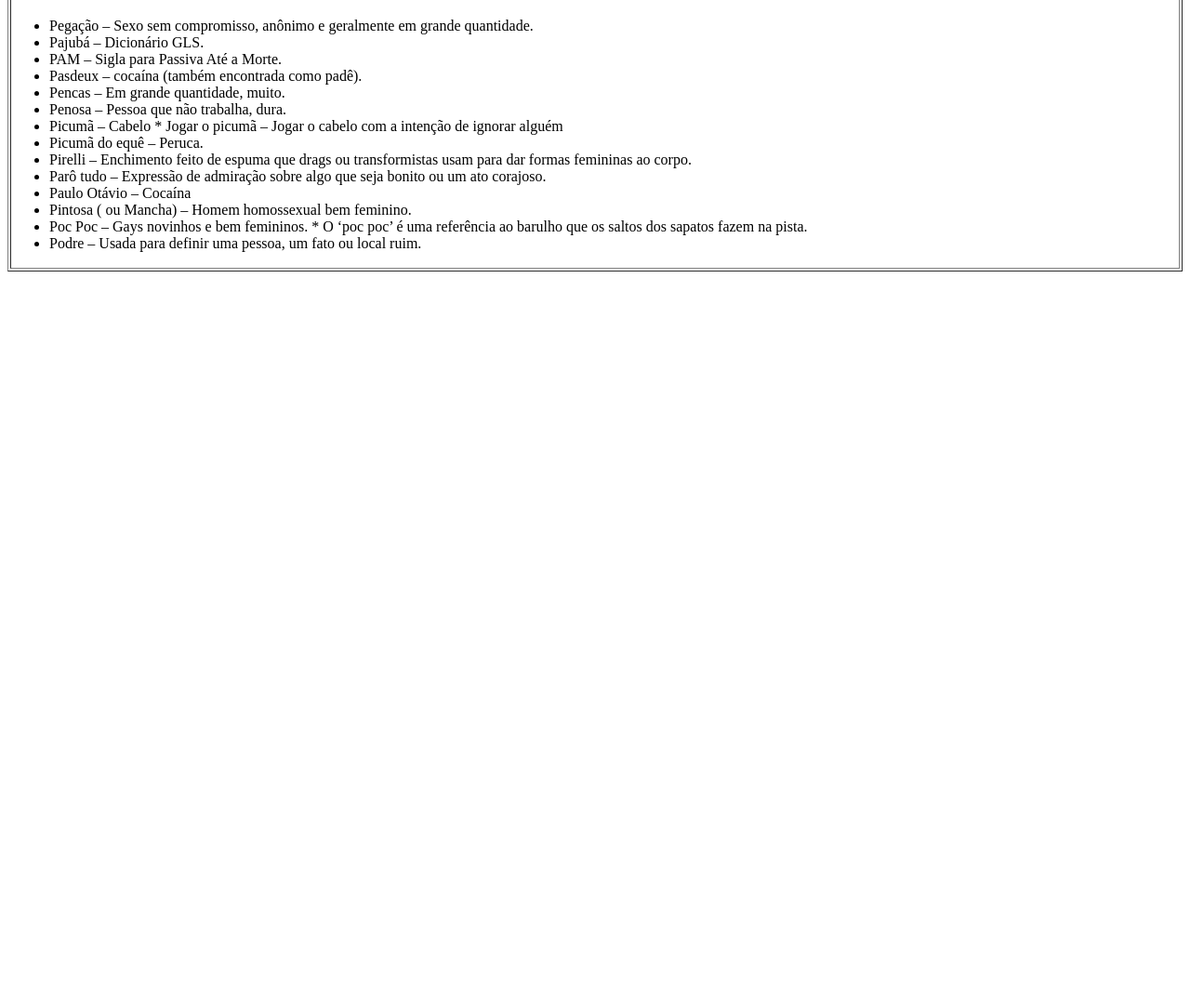
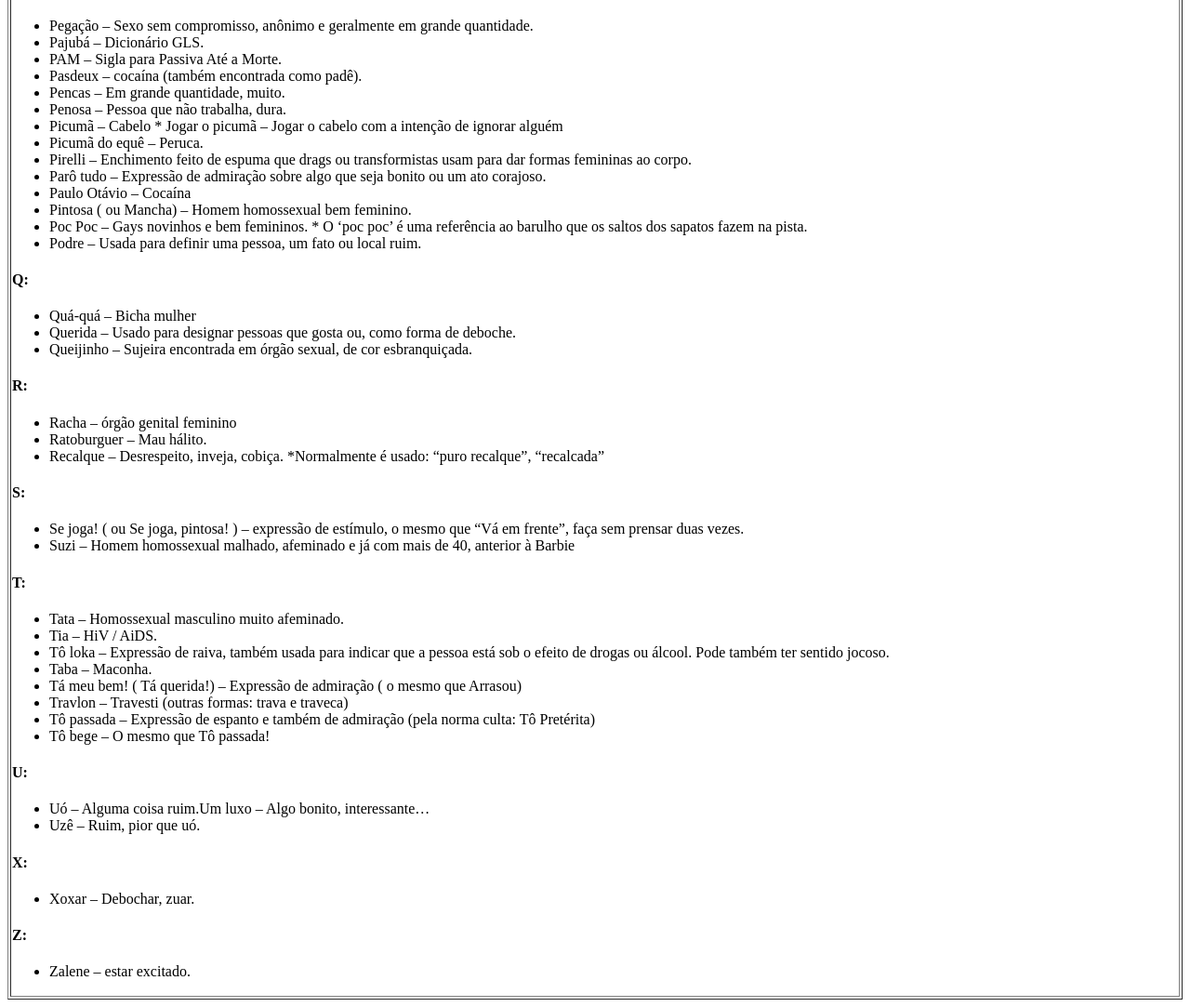
Before and after one commit to IdiotPotato/my-page-html, a plain HTML site: page dicionario.html in a window 1280 px wide. Shown: the part 2208-3291 px from the top of the page at 93% size. Before the commit the page ends 2508 px from the top, so only its background shows below. Drawn offline with Linux system fonts and the light colour scheme.

Commit message:
Site finalizado

```diff
--- a/dicionario.html
+++ b/dicionario.html
@@ -208,3 +208,72 @@
              <li>Poc Poc – Gays novinhos e bem femininos. * O ‘poc poc’ é uma referência ao barulho que os saltos dos sapatos fazem na pista.</li>
              <li>Podre – Usada para definir uma pessoa, um fato ou local ruim.</li>
          </ul>
+         <h4>
+         	<b>
+         		Q:
+         	</b>
+         </h4>
+         <ul>
+             <li>Quá-quá – Bicha mulher</li>
+             <li>Querida – Usado para designar pessoas que gosta ou, como forma de deboche.</li>
+             <li>Queijinho – Sujeira encontrada em órgão sexual, de cor esbranquiçada.</li>
+         </ul>
+         <h4>
+         	<b>
+         		R:
+         	</b>
+         </h4>
+         <ul>
+             <li>Racha – órgão genital feminino</li>
+             <li>Ratoburguer – Mau hálito.</li>
+             <li>Recalque – Desrespeito, inveja, cobiça. *Normalmente é usado: “puro recalque”, “recalcada”</li>
+         </ul>
+         <h4>
+         	<b>
+         		S:
+         	</b>
+         </h4>
+         <ul>
+             <li>Se joga! ( ou Se joga, pintosa! ) – expressão de estímulo, o mesmo que “Vá em frente”, faça sem prensar duas vezes.</li>
+             <li>Suzi – Homem homossexual malhado, afeminado e já com mais de 40, anterior à Barbie</li>
+         </ul>
+         <h4>
+         	<b>
+         		T:
+         	</b>
+         </h4>
+         <ul>
+             <li>Tata – Homossexual masculino muito afeminado.</li>
+             <li>Tia – HiV / AiDS.</li>
+             <li>Tô loka – Expressão de raiva, também usada para indicar que a pessoa está sob o efeito de drogas ou álcool. Pode também ter sentido jocoso.</li>
+             <li>Taba – Maconha.</li>
+             <li>Tá meu bem! ( Tá querida!) – Expressão de admiração ( o mesmo que Arrasou)</li>
+             <li>Travlon – Travesti (outras formas: trava e traveca)</li>
+             <li>Tô passada – Expressão de espanto e também de admiração (pela norma culta: Tô Pretérita)</li>
+             <li>Tô bege – O mesmo que Tô passada!</li>
+         </ul>
+         <h4>
+         	<b>
+         		U:
+         	</b>
+         </h4>
+         <ul>
+             <li>Uó – Alguma coisa ruim.Um luxo – Algo bonito, interessante…</li>
+             <li>Uzê – Ruim, pior que uó.</li>
+         </ul>
+         <h4>
+         	<b>
+         		X:
+         	</b>
+         </h4>
+         <ul>
+             <li>Xoxar – Debochar, zuar.</li>
+         </ul>
+         <h4>
+         	<b>
+         		Z:
+         	</b>
+         </h4>
+         <ul>
+             <li>Zalene – estar excitado.</li>
+         </ul>
```
Also changed, not shown: index.html (+0 -1 lines).
